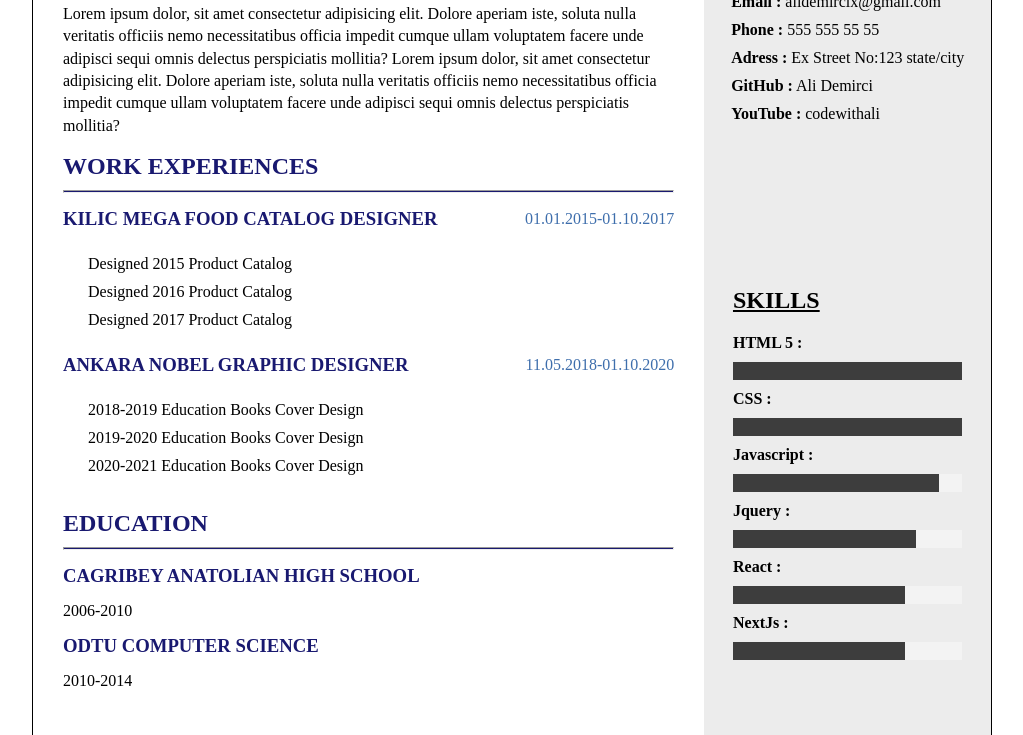
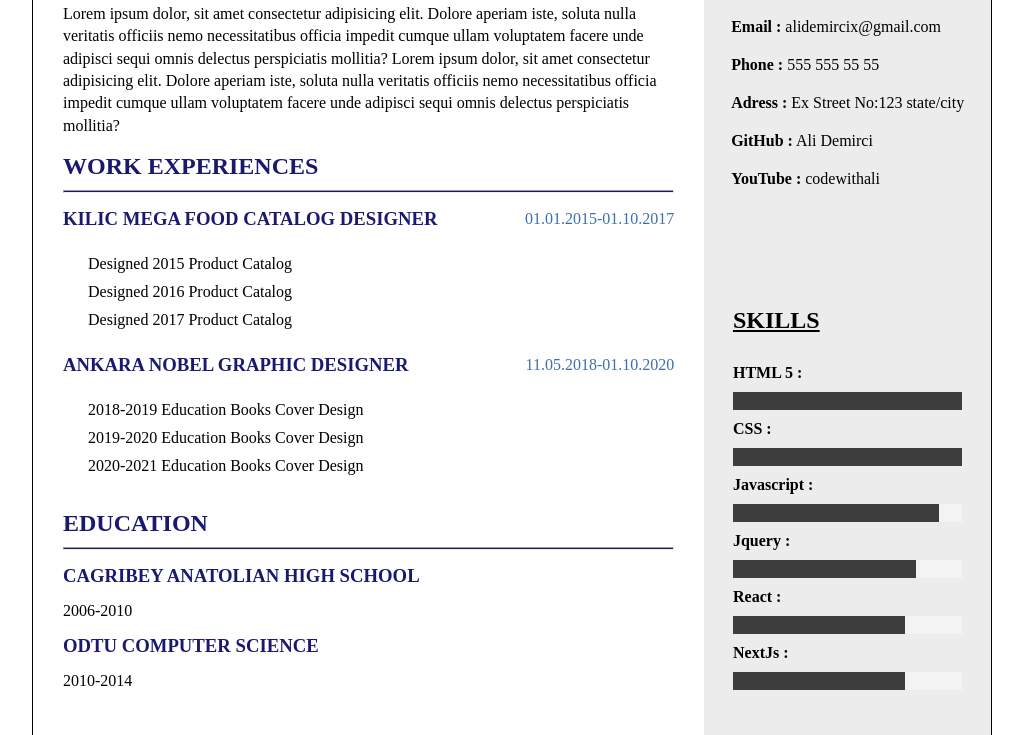
Before and after one commit to AliDemircix/HYF-Module-HTMLCSSGIT, a plain HTML site: page Week1/index.html in a window 1280 px wide. Shown: the part 190-925 px from the top of the page, without its empty margins (128-1151 px from the left). Drawn offline with Linux system fonts and the light colour scheme; a web font is replaced by a local one.

Commit message:
Info and skils margin adjusted

```diff
--- a/Week1/style.css
+++ b/Week1/style.css
@@ -112,15 +112,16 @@ aside {
 }
 .contact-info h2,
 .skills h2 {
-  margin: 10px 0px;
+  margin: 20px 0px;
   text-transform: uppercase;
   text-decoration: underline;
 }
 .contact-info ul {
   list-style: none;
+  margin-top: 30px;
 }
 .contact-info ul li {
-  padding: 5px;
+  padding: 10px;
 }
 .skills {
   display: flex;
```
